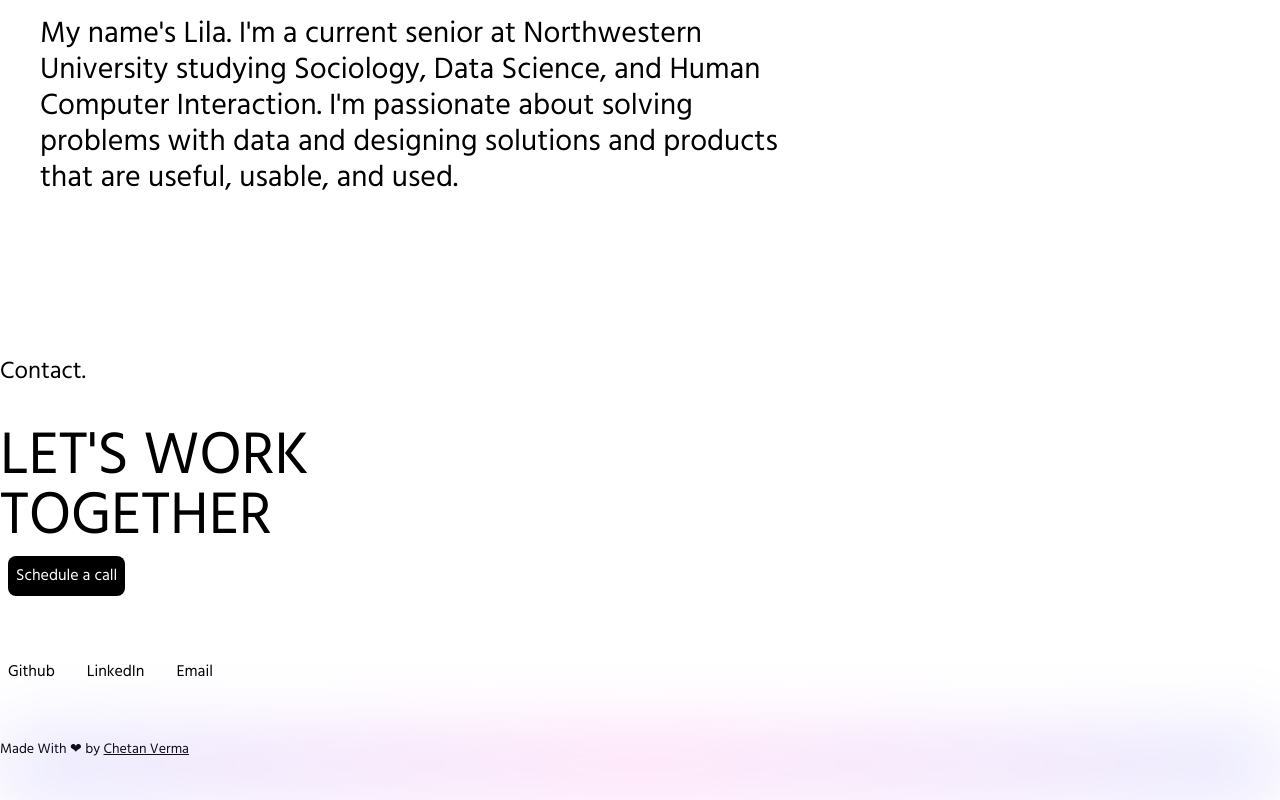
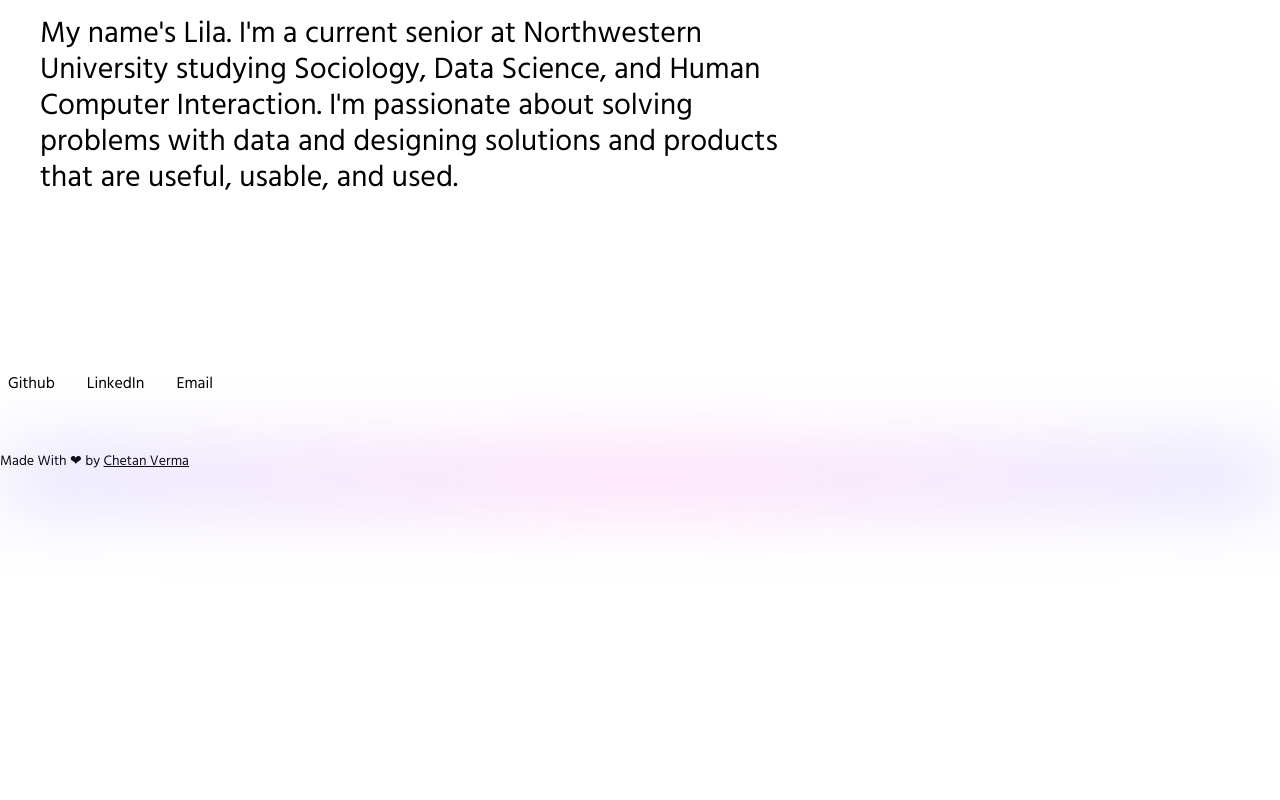
Before and after one commit to notlilawells/lila-portfolio, a Next.js app: page / in a window 1280 px wide. Shown: the part 3544-4344 px from the top of the page. After the commit the page ends 4056 px from the top, so only its background shows below. Built offline with nearby package versions, Linux system fonts and the light colour scheme.

Commit message:
Editing footer

```diff
--- a/components/Footer/index.js
+++ b/components/Footer/index.js
@@ -8,15 +8,7 @@ const Footer = ({}) => {
     <>
       <div className="mt-5 laptop:mt-40 p-2 laptop:p-0">
         <div>
-          <h1 className="text-2xl text-bold">Contact.</h1>
           <div className="mt-10">
-            <h1 className="text-3xl tablet:text-6xl laptop:text-6xl laptopl:text-8xl text-bold">
-              LET&apos;S WORK
-            </h1>
-            <h1 className="text-3xl tablet:text-6xl laptop:text-6xl laptopl:text-8xl text-bold">
-              TOGETHER
-            </h1>
-            <Button type="primary">Schedule a call</Button>
             <div className="mt-10">
               <Socials />
             </div>
```
Also changed, not shown: data/portfolio.json (+1 -1 lines).
